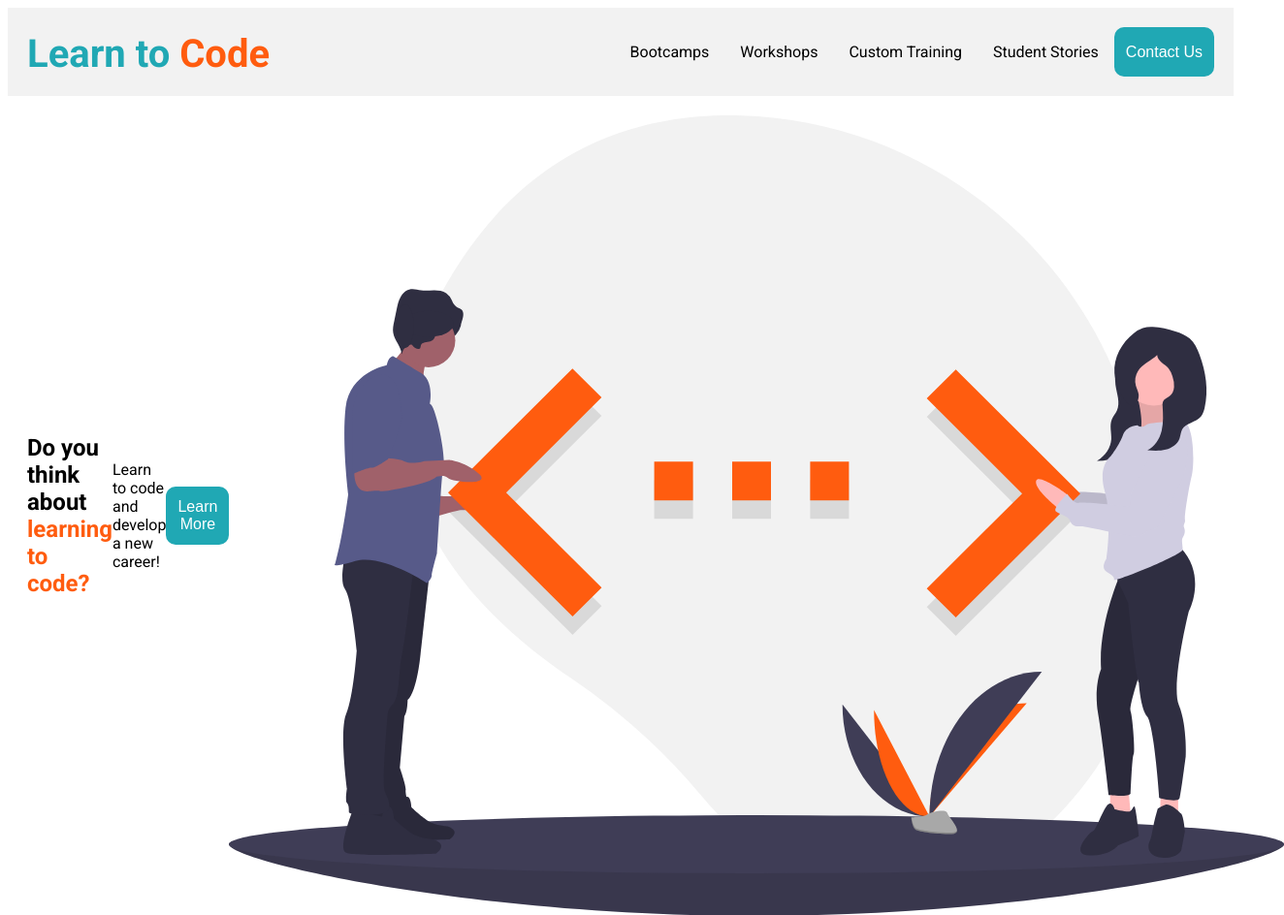
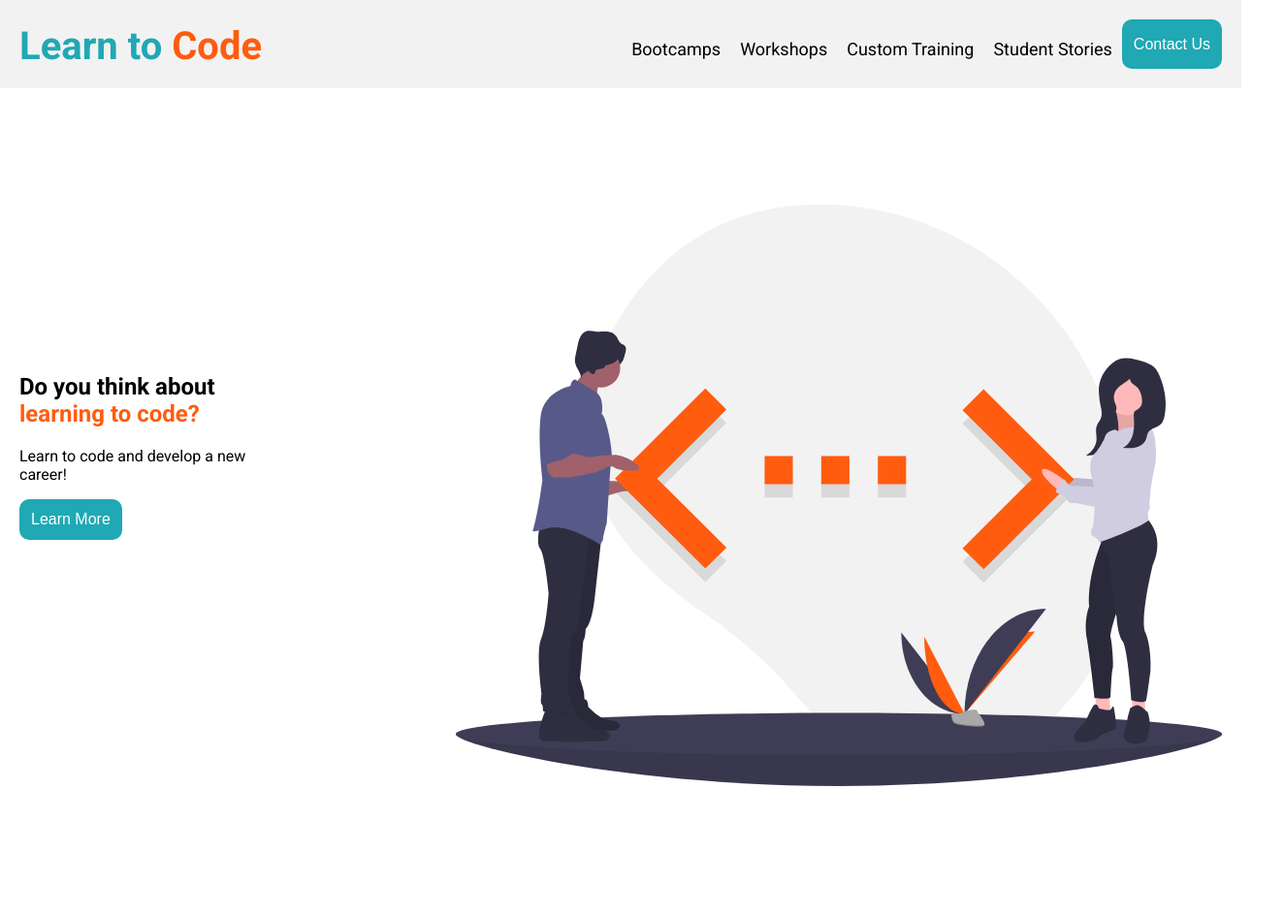
Before and after one commit to kellyborn/born-part-one, a plain HTML site: page index.html in a window 1280 px wide. Shown: the top 944 px of the page at 97% size, 1324 px wide, since content can reach past the window. After the commit the page ends 831 px from the top, so only its background shows below. Drawn offline with Linux system fonts and the light colour scheme.

Commit message:
Final commit for deliverable one

```diff
--- a/index.html
+++ b/index.html
@@ -22,9 +22,11 @@
 </header>
 
     <section class="content">
+    <div>
         <h2>Do you think about <span>learning to code?</span></h2>
         <p>Learn to code and develop a new career!</p>
         <button>Learn More</button>
+    </div>
 
         <div class="image">
             <img src="assets/code.svg" alt="Man and Women holding brackets" />
--- a/styles.css
+++ b/styles.css
@@ -1,12 +1,8 @@
 /* Body Styling */
 body {
     font-family: 'Roboto', sans-serif;
+    margin: 0;
 }
-
-/*.container {
-    display: flex;
-    flex-wrap: nowrap;
-}*/
 
 /* Header */
 header {
@@ -31,16 +27,18 @@ h2 span {
 
 .navigation {
     flex-flow:row wrap;
-
     list-style: none;
     margin: 0px;
+    padding: 0px;
 }
 
 .navigation a {
     text-decoration: none;
     display: block;
-    padding: 1em;
+    padding-top: 10px;
+    margin: 10px;
     color: #000;
+    font-size: 18px;
 }
 
 .navigation a:hover {
@@ -49,7 +47,6 @@ h2 span {
 
 /* Content Area */
 .content {
-
     background-color: #fff;
     padding: 20px;
     }
@@ -62,6 +59,7 @@ button {
     background-color: #20a8b4;
     width: 100%;
     font-size: 16px;
+    text-align: left;
     }
 
 button:hover {
@@ -89,13 +87,17 @@ button {
 
 .content {
     display: flex;
+    flex-direction: row;
     align-items: center;
-
 }
 
 .image {
     display: flex;
+    justify-content: flex-end;
     float: right;
+    height: 600px;
+    margin-top: 100px;
+    margin-left: 200px;
 }
 
 }
```
Also changed, not shown: code-questions.html (deleted, +0 -25 lines).
